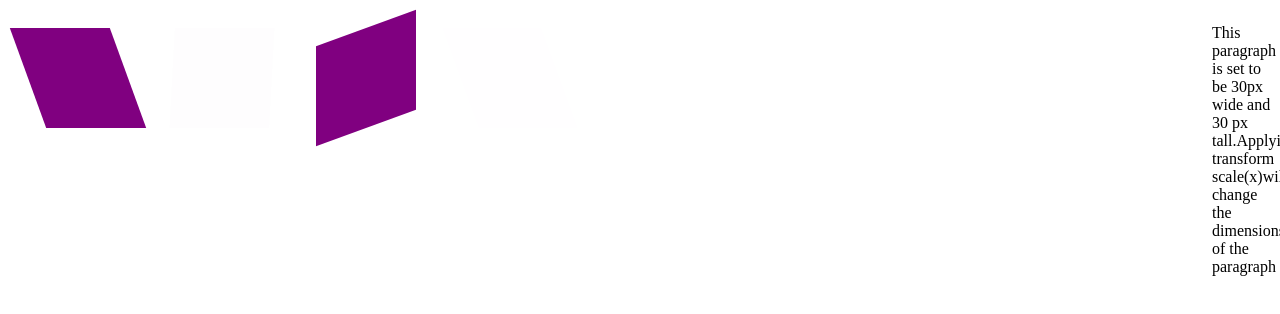
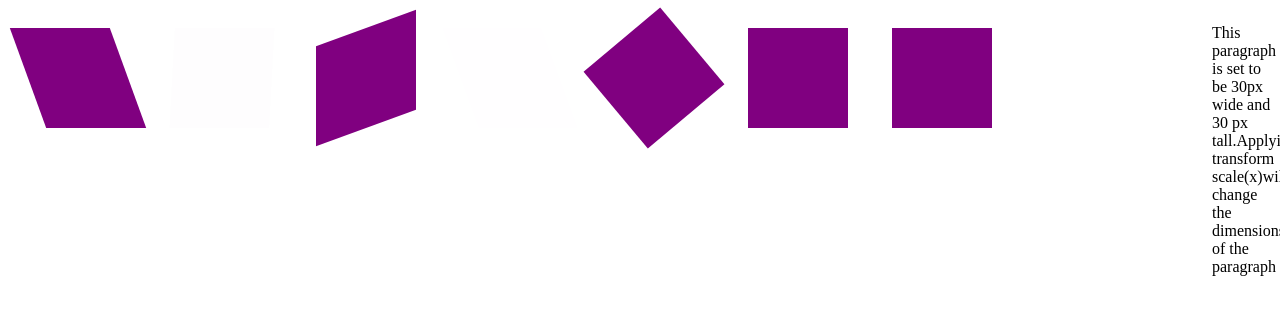
Before and after one commit to pravallika89/css-transform, a plain HTML site: page index.html in a window 1280 px wide. Drawn offline with Linux system fonts and the light colour scheme.

Commit message:
rotate property added

```diff
--- a/css/style.css
+++ b/css/style.css
@@ -59,3 +59,13 @@ keyframes skew-vertical{
         transform:skewX(-20deg);
     }
 }
+/* rotate */
+.rotateX{
+    transform:rotateX(50deg);
+}
+.rotateX{
+    transform:rotateY(50deg);
+}
+.rotateX{
+    transform:rotateZ(50deg);
+}
--- a/index.html
+++ b/index.html
@@ -11,8 +11,11 @@
     <p class="scale"> This paragraph is set to be 30px wide and 30 px tall.Applying transform scale(x)will change the dimensions of the paragraph</p>
 
     <div class="box skew-x-20"></div>
-    <div class="box skew-x-neg-20"></div>
-    <div class="box skew-y-neg-20"></div>
-    <div class="box skew-y-neg-50"></div>
+    <div class="box skew-x-neg-20 "></div>
+    <div class="box skew-y-neg-20 "></div>
+    <div class="box skew-y-neg-50 "></div>
+    <div class="box rotateX"></div>
+    <div class="box rotateY"></div>
+    <div class="box rotateZ"></div>
 </body>
 </html>
```
